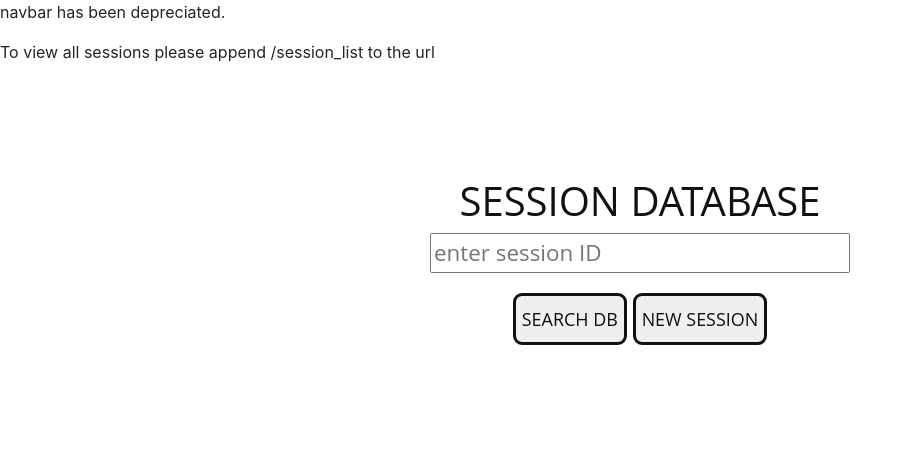
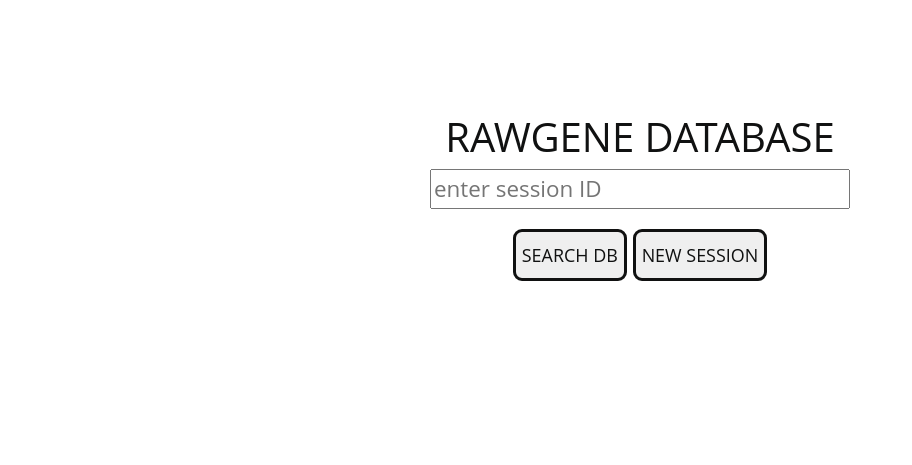
Before and after one commit to rawgene/webportal, a Django app: page / in a window 1280 px wide. Shown: the top 465 px of the page, without its empty margins (0-912 px from the left). Before the commit the page ends 345 px from the top, so only its background shows below. Run offline with Django 3.2, Linux system fonts and the light colour scheme; some libraries are stand-ins or nearby versions.

Commit message:
test commit, changed session db to RAWG DB

```diff
--- a/templates/analysis/index.html
+++ b/templates/analysis/index.html
@@ -17,10 +17,8 @@
         <!-- <p>{{message}}</p> -->
       {% endfor %}
     {% endif %}
-    <p>navbar has been depreciated.</p>
-    <p>To view all sessions please append /session_list to the url</p>
     <div class="content alert alert-{{message.tags}}">
-      <h1>SESSION DATABASE</h1>
+      <h1>RAWGENE DATABASE</h1>
       <form action="" method="GET">
         <input id="search_field_1" type="text" name="q" placeholder="enter session ID", value={{ request.GET.q }}>
         <br>
```
